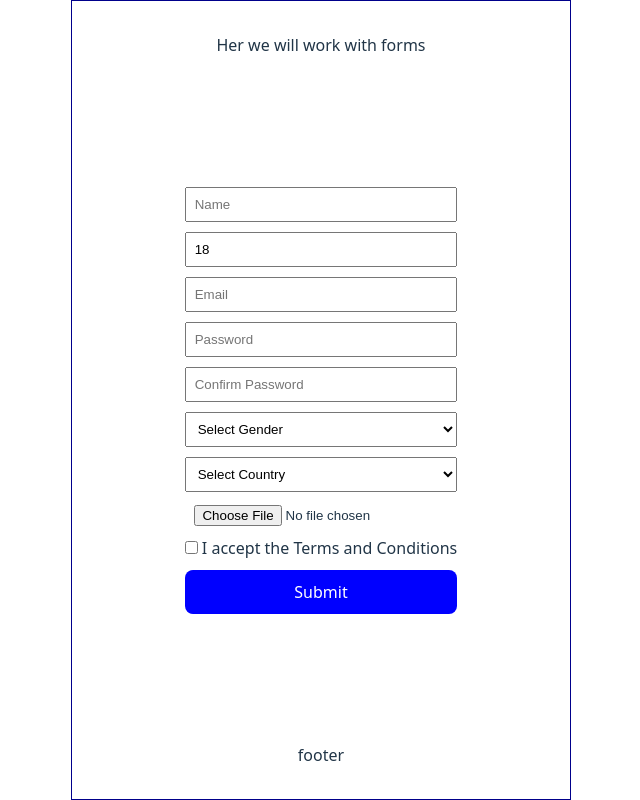
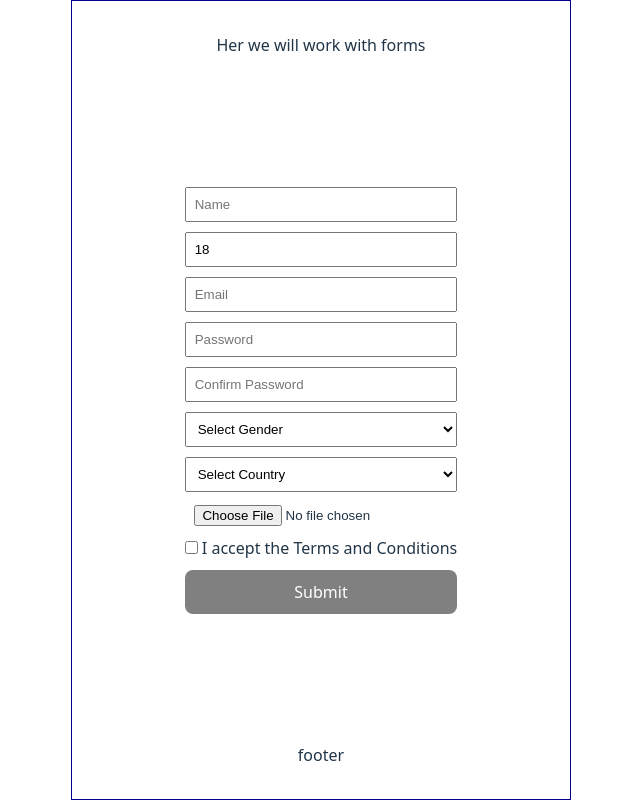
Before and after one commit to Kravius/react-rss-stage-2025, a React (Vite) app in the folder rs-react-app/: page /control-form in a window 1280 px wide. Shown: the whole page, without its empty margins (319-959 px from the left). Built offline with nearby package versions, Linux system fonts and the light colour scheme.

Commit message:
feat: dis btn

```diff
--- a/rs-react-app/src/layout/forms/ControlForms.tsx
+++ b/rs-react-app/src/layout/forms/ControlForms.tsx
@@ -20,10 +20,11 @@ const ControlForm: React.FC = () => {
   const {
     control,
     handleSubmit,
-    formState: { errors },
+    formState: { errors, isValid },
     setValue,
   } = useForm<FormData>({
     resolver: zodResolver(userSchema),
+    mode: 'onChange',
     defaultValues: {
       name: '',
       age: 18,
@@ -199,7 +200,13 @@ const ControlForm: React.FC = () => {
         {/* Submit Button */}
         <button
           type="submit"
-          style={{ padding: '10px', backgroundColor: 'blue', color: 'white' }}
+          disabled={!isValid} // Заблокировать, пока форма не валидна
+          style={{
+            padding: '10px',
+            backgroundColor: !isValid ? 'gray' : 'blue', // Серый цвет, если кнопка заблокирована
+            color: 'white',
+            cursor: !isValid ? 'not-allowed' : 'pointer', // Курсор "запрещено" при блокировке
+          }}
         >
           Submit
         </button>
```
